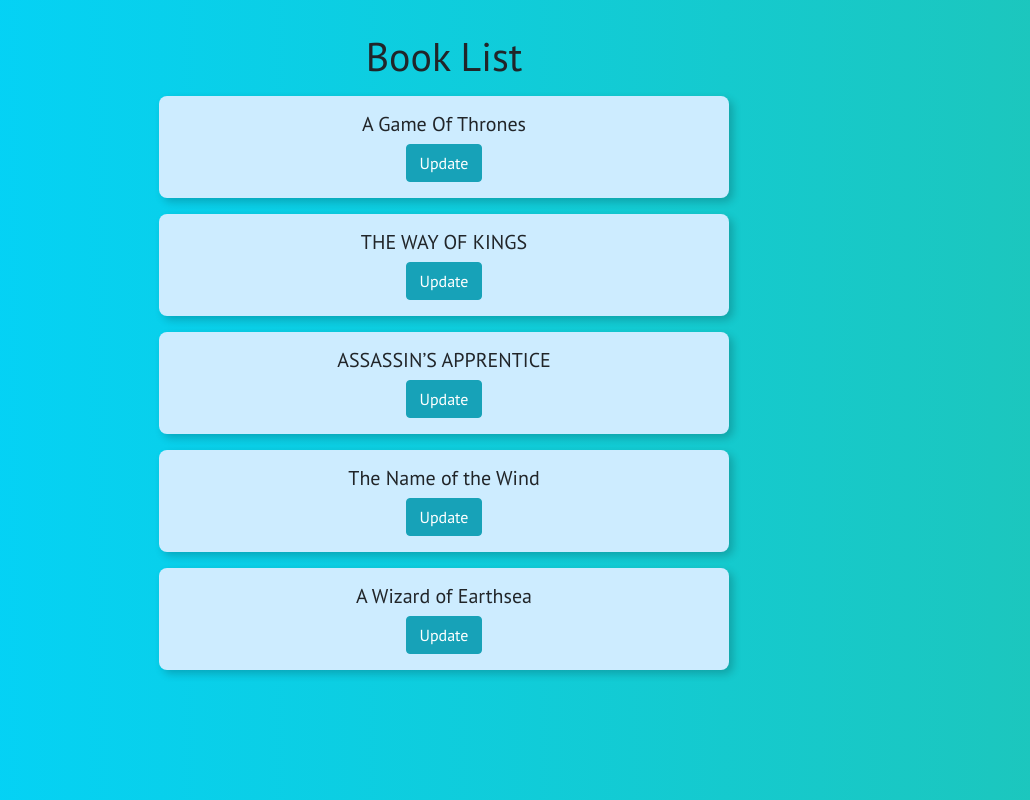
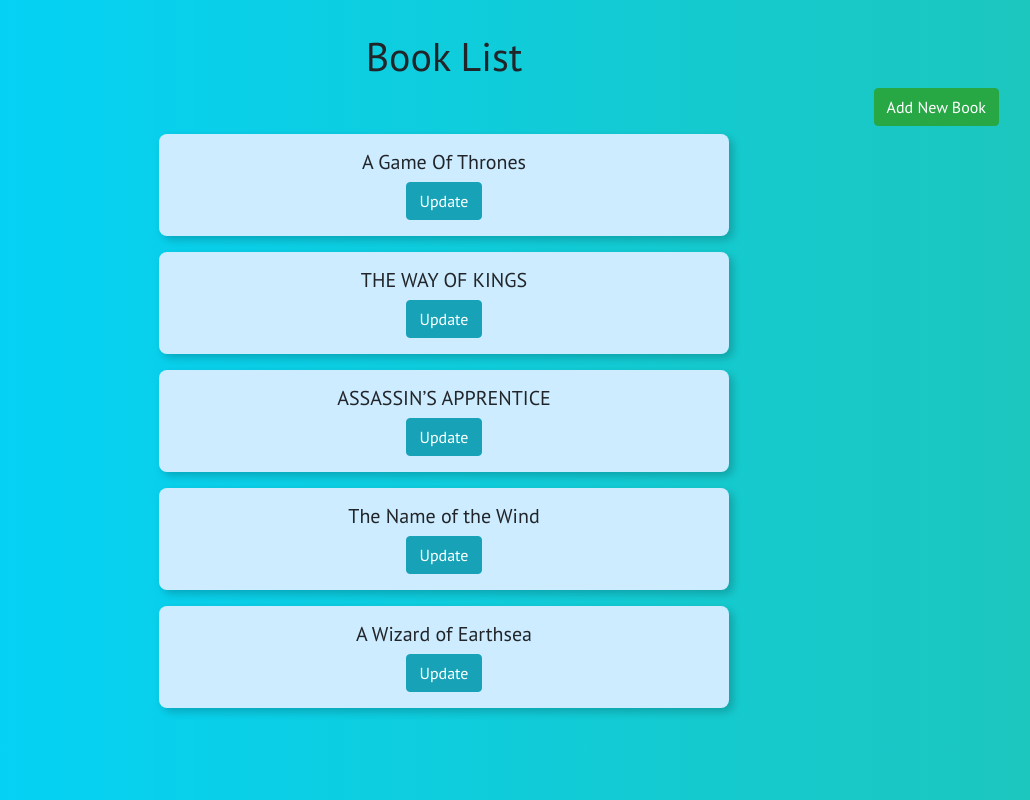
Before and after one commit to chaituteja/infoxchange-app, a React (Create React App) app: page / in a window 1280 px wide. Shown: the whole page, without its empty margins (196-1226 px from the left). Built offline with nearby package versions, Linux system fonts and the light colour scheme; data requests are answered from the project's data file.

Commit message:
Added createBook component to App

```diff
--- a/src/App.js
+++ b/src/App.js
@@ -5,7 +5,6 @@ import 'tachyons';
 import "bootstrap/dist/css/bootstrap.css";
 import 'bootstrap/dist/js/bootstrap.js';
 import CreateBook from './components/CreateBook';
-
 
 class App extends Component {
 
@@ -23,6 +22,7 @@ class App extends Component {
     this.getBooks = this.getBooks.bind(this);
     this.getBook = this.getBook.bind(this);
     this.updateBook = this.updateBook.bind(this);
+    this.createBook = this.createBook.bind(this);
     this.handleChange = this.handleChange.bind(this);
   }
 
@@ -132,9 +132,16 @@ class App extends Component {
         <h1>Book List</h1>
         <div className='container'>
           <div className='row'>
+            <CreateBook
+              bookData={this.state.bookData}
+              createBook={this.createBook}
+              handleChange={this.handleChange} />
+
             <CardList books={this.state.books}
               bookData={this.state.bookData}
-              />
+              updateBook={this.updateBook}
+              getBook={this.getBook}
+              handleChange={this.handleChange} />
 
           </div>
         </div>
```
